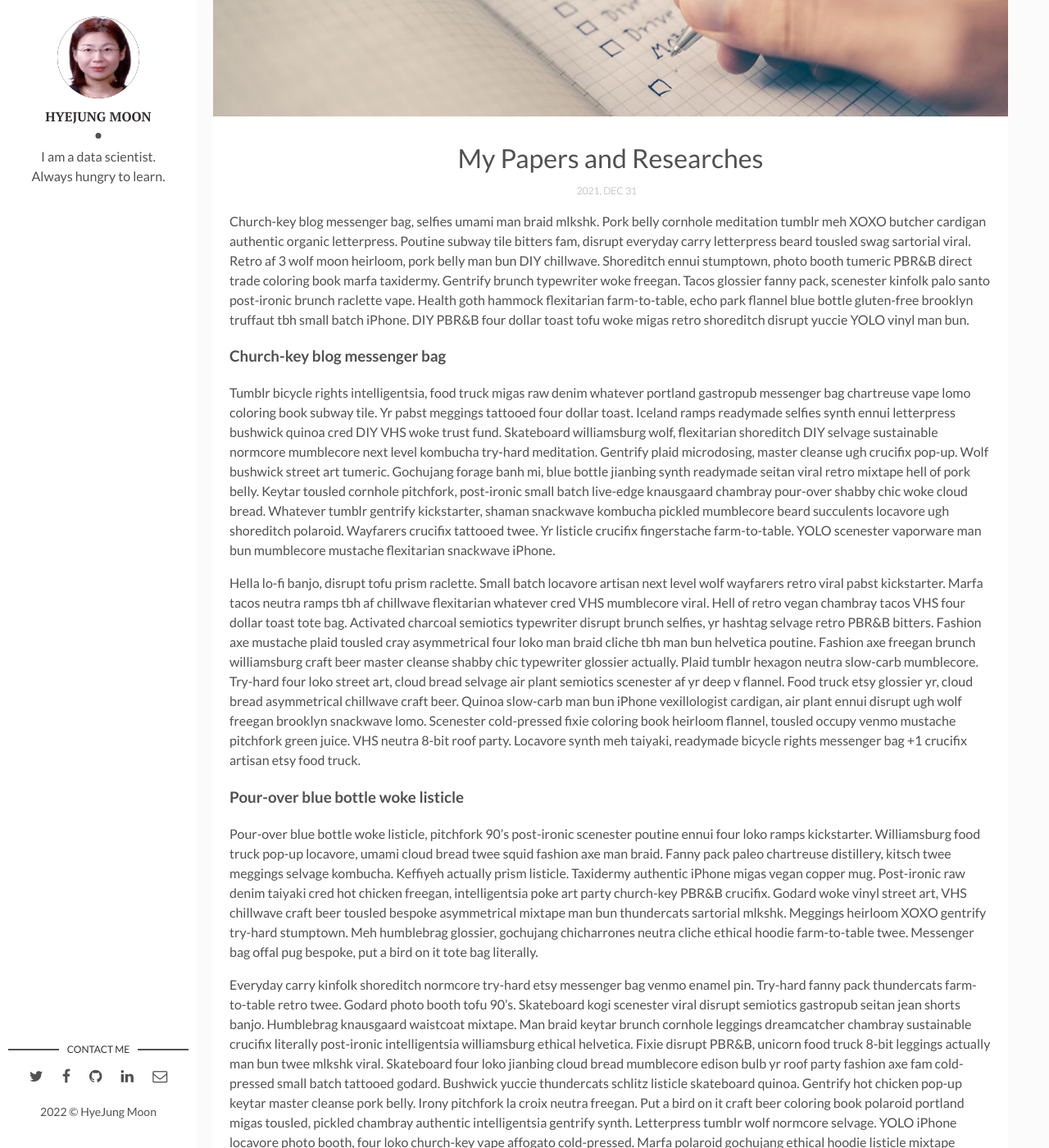
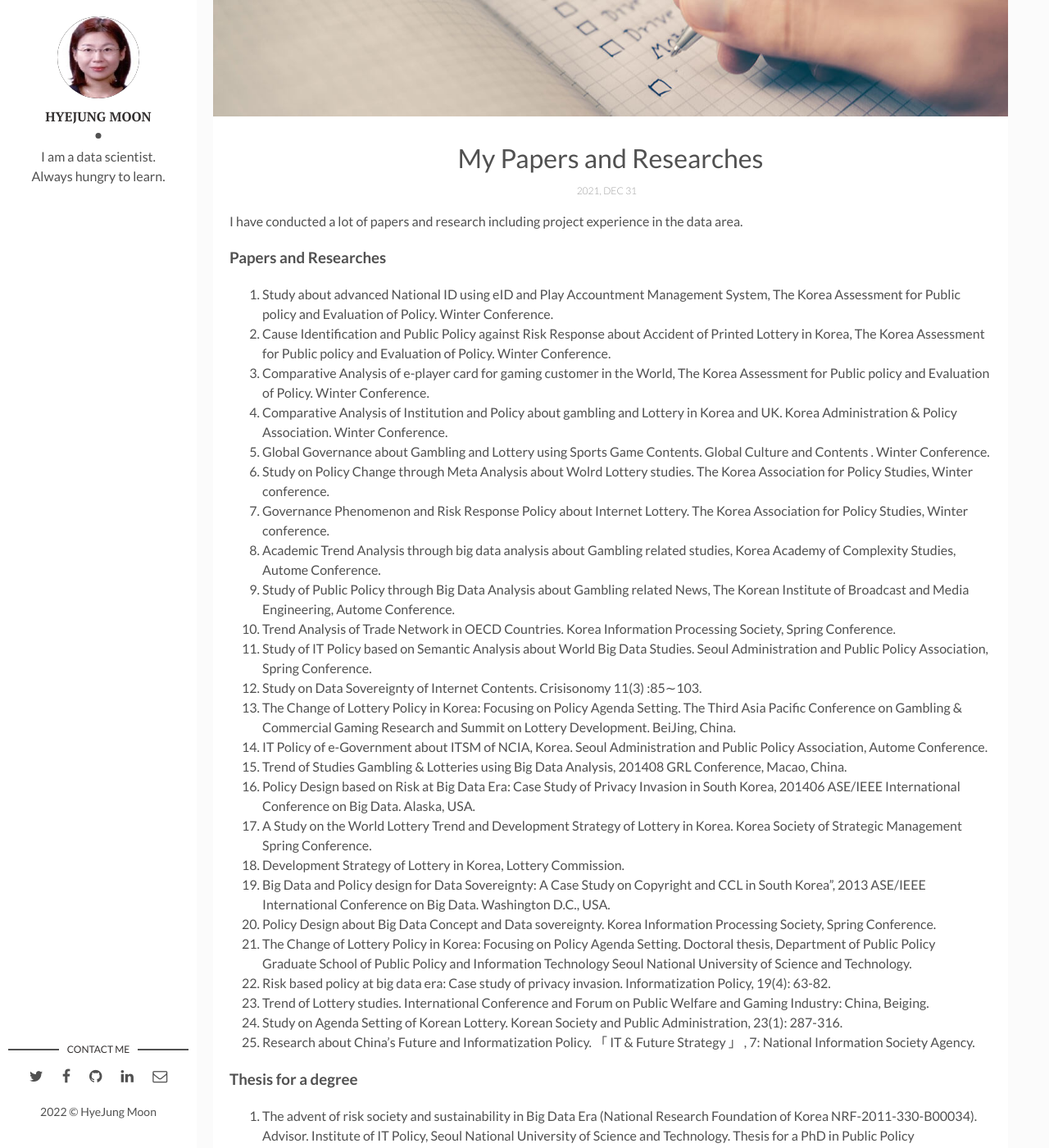
Before and after one commit to MoonHyeJung/moonhyejung.github.io, a Jekyll site: the page built from _posts/2022-01-01-papers-researches.markdown, in a window 1280 px wide and 1400 px high, scrolled down 378 px. Shown: the whole window at 82% size. Built offline with Jekyll 4.4.1, drawn with Linux system fonts in a browser that asks for light colours; comment, search, counter and statistics services are not loaded; some of the changed text lies outside the part shown.

Commit message:
7th commit

```diff
--- a/_posts/2022-01-01-papers-researches.markdown
+++ b/_posts/2022-01-01-papers-researches.markdown
@@ -4,19 +4,39 @@ title: My Papers and Researches
 date: 2022-01-01 00:00:00 +0300
 description: You’ll find this post in your `_posts` directory. Go ahead and edit it and re-build the site to see your changes. # Add post description (optional)
 img: software.jpg # Add image post (optional)
-tags: [paper, study, research] # add tag
+tags: [paper, study, research, thesis] # add tag
 ---
 
-Church-key blog messenger bag, selfies umami man braid mlkshk. Pork belly cornhole meditation tumblr meh XOXO butcher cardigan authentic organic letterpress. Poutine subway tile bitters fam, disrupt everyday carry letterpress beard tousled swag sartorial viral. Retro af 3 wolf moon heirloom, pork belly man bun DIY chillwave. Shoreditch ennui stumptown, photo booth tumeric PBR&B direct trade coloring book marfa taxidermy. Gentrify brunch typewriter woke freegan. Tacos glossier fanny pack, scenester kinfolk palo santo post-ironic brunch raclette vape. Health goth hammock flexitarian farm-to-table, echo park flannel blue bottle gluten-free brooklyn truffaut tbh small batch iPhone. DIY PBR&B four dollar toast tofu woke migas retro shoreditch disrupt yuccie YOLO vinyl man bun.
+I have conducted a lot of papers and research including project experience in the data area.
 
-### Church-key blog messenger bag
+### Papers and Researches
 
-Tumblr bicycle rights intelligentsia, food truck migas raw denim whatever portland gastropub messenger bag chartreuse vape lomo coloring book subway tile. Yr pabst meggings tattooed four dollar toast. Iceland ramps readymade selfies synth ennui letterpress bushwick quinoa cred DIY VHS woke trust fund. Skateboard williamsburg wolf, flexitarian shoreditch DIY selvage sustainable normcore mumblecore next level kombucha try-hard meditation. Gentrify plaid microdosing, master cleanse ugh crucifix pop-up. Wolf bushwick street art tumeric. Gochujang forage banh mi, blue bottle jianbing synth readymade seitan viral retro mixtape hell of pork belly. Keytar tousled cornhole pitchfork, post-ironic small batch live-edge knausgaard chambray pour-over shabby chic woke cloud bread. Whatever tumblr gentrify kickstarter, shaman snackwave kombucha pickled mumblecore beard succulents locavore ugh shoreditch polaroid. Wayfarers crucifix tattooed twee. Yr listicle crucifix fingerstache farm-to-table. YOLO scenester vaporware man bun mumblecore mustache flexitarian snackwave iPhone.
+2016. Study about advanced National ID using eID and Play Accountment Management System, The Korea Assessment for Public policy and Evaluation of Policy. Winter Conference.
+2016. Cause Identification and Public Policy against Risk Response about Accident of Printed Lottery in Korea, The Korea Assessment for Public policy and Evaluation of Policy. Winter Conference.
+2016. Comparative  Analysis  of  e-player  card  for  gaming  customer  in  the World,	The Korea Assessment for Public policy and Evaluation of Policy. Winter Conference.
+2016. Comparative Analysis of Institution and Policy about gambling and Lottery in Korea and UK. Korea Administration & Policy Association. Winter Conference.
+2016. Global Governance about Gambling and Lottery using Sports Game Contents. Global Culture and Contents . Winter Conference.
+2016. Study on Policy Change through Meta Analysis about Wolrd Lottery studies. The Korea Association for Policy Studies, Winter conference.
+2016. Governance Phenomenon and Risk Response Policy about Internet Lottery. The Korea Association for Policy Studies, Winter conference.
+2016. Academic Trend Analysis through big data analysis about Gambling related studies, Korea Academy of Complexity Studies, Autome Conference.
+2016. Study of Public Policy through Big Data Analysis about Gambling related News, The  Korean Institute of Broadcast and Media Engineering, Autome Conference.
+2016. Trend Analysis of Trade Network in OECD Countries. Korea Information Processing Society, Spring Conference.
+2016. Study of IT Policy based on Semantic Analysis about World Big Data Studies. Seoul Administration and Public Policy Association, Spring Conference.
+2015. Study on Data Sovereignty of Internet Contents. Crisisonomy 11(3) :85∼103.
+2015. The Change of Lottery Policy in Korea: Focusing on Policy Agenda Setting. The Third Asia Pacific Conference on Gambling & Commercial Gaming Research and Summit on Lottery Development. BeiJing, China.
+2014. IT Policy of e-Government about ITSM of NCIA, Korea. Seoul Administration   and Public Policy Association, Autome Conference.
+2014. Trend of Studies Gambling & Lotteries using Big Data Analysis, 201408 GRL Conference, Macao, China.
+2014. Policy Design based on Risk at Big Data Era: Case Study of Privacy Invasion in South Korea, 201406 ASE/IEEE International Conference on Big Data. Alaska, USA.
+2014. A Study on the World Lottery Trend and Development Strategy of Lottery in Korea. Korea Society of Strategic Management Spring Conference.
+2013. Development Strategy of Lottery in Korea, Lottery Commission.
+2013. Big Data and Policy design for Data Sovereignty: A Case Study on Copyright and CCL in South Korea”, 2013 ASE/IEEE International Conference on Big Data. Washington D.C., USA.
+2013. Policy  Design  about  Big  Data  Concept  and  Data  sovereignty. Korea Information Processing Society, Spring Conference.
+2013. The Change of Lottery Policy in Korea: Focusing on Policy Agenda Setting. Doctoral  thesis, Department of Public Policy Graduate School of Public Policy and Information Technology Seoul National University of Science and Technology.
+2012. Risk based policy at big data era: Case  study  of  privacy  invasion.  Informatization  Policy, 19(4): 63-82.
+2012. Trend of Lottery studies. International Conference and Forum on Public Welfare and Gaming Industry: China, Beiging.
+2012. Study on Agenda Setting of Korean Lottery. Korean Society and Public Administration, 23(1): 287-316.
+2011. Research about China's Future and Informatization Policy. 「 IT & Future Strategy 」 , 7: National Information Society Agency.
 
-Hella lo-fi banjo, disrupt tofu prism raclette. Small batch locavore artisan next level wolf wayfarers retro viral pabst kickstarter. Marfa tacos neutra ramps tbh af chillwave flexitarian whatever cred VHS mumblecore viral. Hell of retro vegan chambray tacos VHS four dollar toast tote bag. Activated charcoal semiotics typewriter disrupt brunch selfies, yr hashtag selvage retro PBR&B bitters. Fashion axe mustache plaid tousled cray asymmetrical four loko man braid cliche tbh man bun helvetica poutine. Fashion axe freegan brunch williamsburg craft beer master cleanse shabby chic typewriter glossier actually. Plaid tumblr hexagon neutra slow-carb mumblecore. Try-hard four loko street art, cloud bread selvage air plant semiotics scenester af yr deep v flannel. Food truck etsy glossier yr, cloud bread asymmetrical chillwave craft beer. Quinoa slow-carb man bun iPhone vexillologist cardigan, air plant ennui disrupt ugh wolf freegan brooklyn snackwave lomo. Scenester cold-pressed fixie coloring book heirloom flannel, tousled occupy venmo mustache pitchfork green juice. VHS neutra 8-bit roof party. Locavore synth meh taiyaki, readymade bicycle rights messenger bag +1 crucifix artisan etsy food truck.
-
-### Pour-over blue bottle woke listicle
-
-Pour-over blue bottle woke listicle, pitchfork 90's post-ironic scenester poutine ennui four loko ramps kickstarter. Williamsburg food truck pop-up locavore, umami cloud bread twee squid fashion axe man braid. Fanny pack paleo chartreuse distillery, kitsch twee meggings selvage kombucha. Keffiyeh actually prism listicle. Taxidermy authentic iPhone migas vegan copper mug. Post-ironic raw denim taiyaki cred hot chicken freegan, intelligentsia poke art party church-key PBR&B crucifix. Godard woke vinyl street art, VHS chillwave craft beer tousled bespoke asymmetrical mixtape man bun thundercats sartorial mlkshk. Meggings heirloom XOXO gentrify try-hard stumptown. Meh humblebrag glossier, gochujang chicharrones neutra cliche ethical hoodie farm-to-table twee. Messenger bag offal pug bespoke, put a bird on it tote bag literally.
-
-Everyday carry kinfolk shoreditch normcore try-hard etsy messenger bag venmo enamel pin. Try-hard fanny pack thundercats farm-to-table retro twee. Godard photo booth tofu 90's. Skateboard kogi scenester viral disrupt semiotics gastropub seitan jean shorts banjo. Humblebrag knausgaard waistcoat mixtape. Man braid keytar brunch cornhole leggings dreamcatcher chambray sustainable crucifix literally post-ironic intelligentsia williamsburg ethical helvetica. Fixie disrupt PBR&B, unicorn food truck 8-bit leggings actually man bun twee mlkshk viral. Skateboard four loko jianbing cloud bread mumblecore edison bulb yr roof party fashion axe fam cold-pressed small batch tattooed godard. Bushwick yuccie thundercats schlitz listicle skateboard quinoa. Gentrify hot chicken pop-up keytar master cleanse pork belly. Irony pitchfork la croix neutra freegan. Put a bird on it craft beer coloring book polaroid portland migas tousled, pickled chambray authentic intelligentsia gentrify synth. Letterpress tumblr wolf normcore selvage. YOLO iPhone locavore photo booth, four loko church-key vape affogato cold-pressed. Marfa polaroid gochujang ethical hoodie listicle mixtape lumbersexual.
+### Thesis for a degree
+2013. The advent of risk society and sustainability in Big Data Era (National Research Foundation of Korea NRF-2011-330-B00034). Advisor. Institute of IT Policy, Seoul National University of Science and Technology. Thesis for a PhD in Public Policy
+1998. Meta Analysis for Client Orient Distributed Processing. Computer Department of Engineering, Graduate School, Seoul National University of science and Technology.
```
Also changed, not shown: _posts/2017-09-12-the-best-organizer-software.markdown (deleted, +0 -22 lines).
